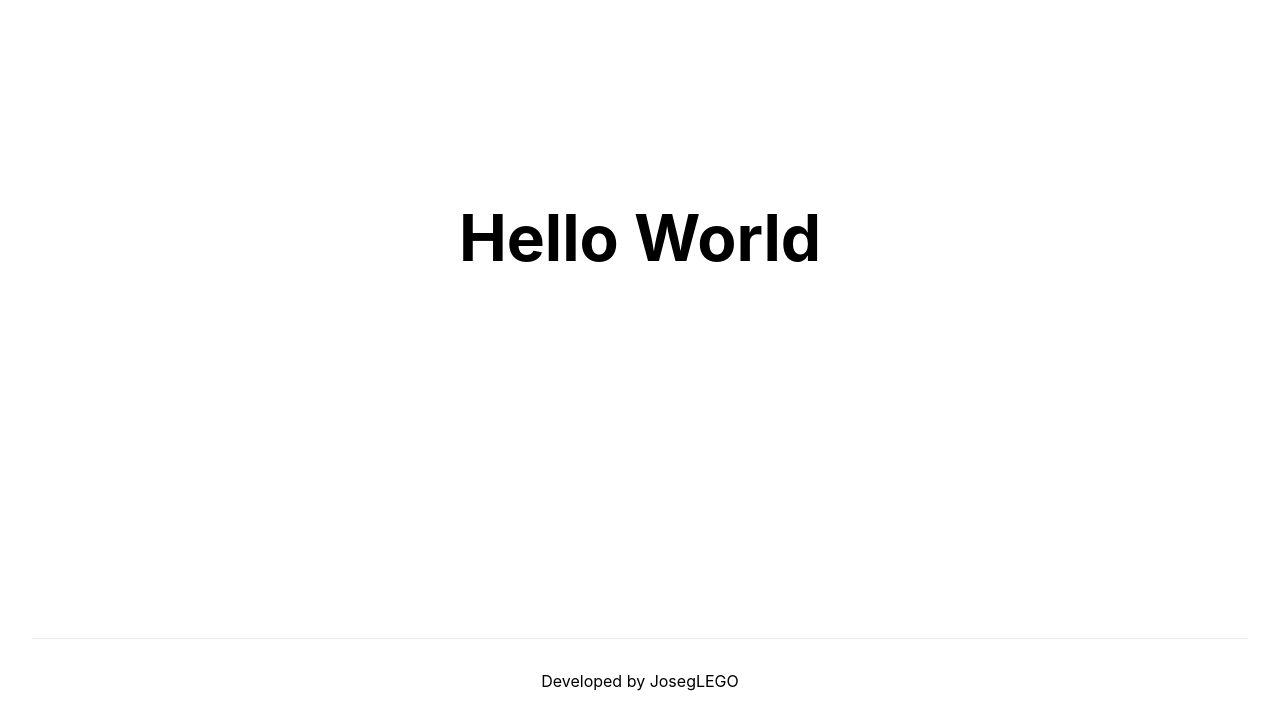
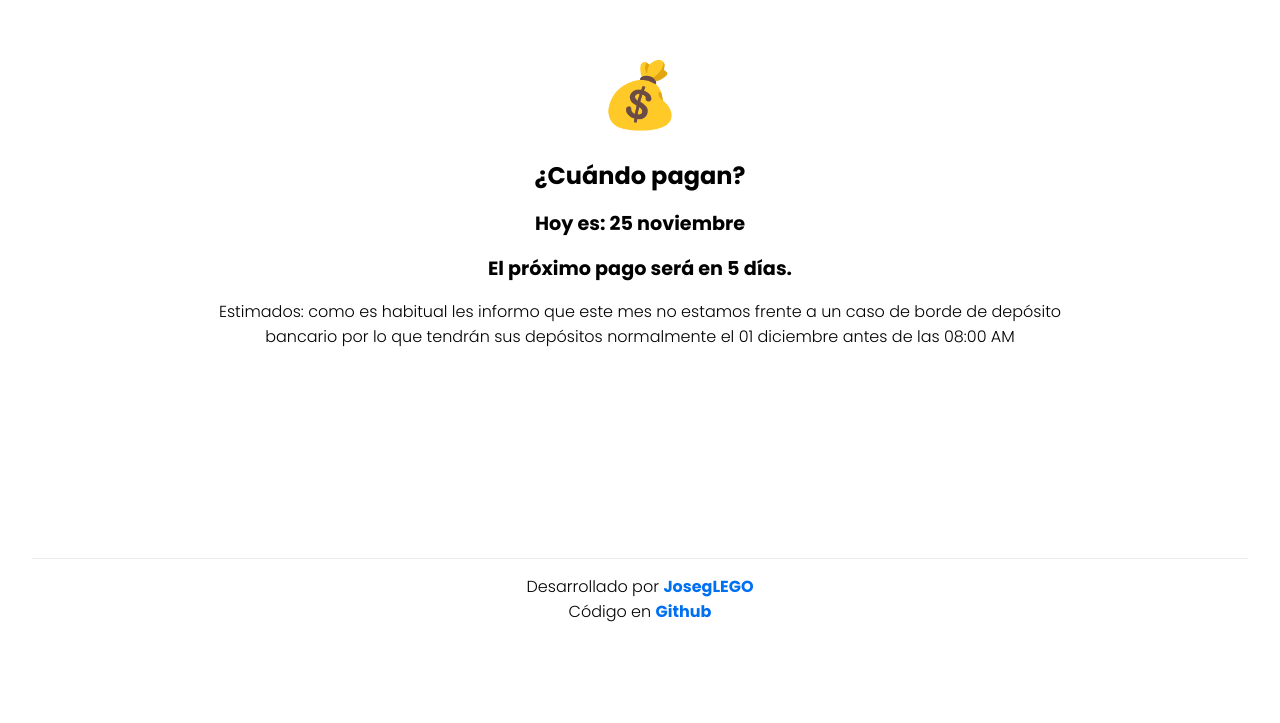
Before and after one commit to joseglego/cuandopagan, a Next.js app: page / in a window 1280 px wide. Shown: the part 162-885 px from the top of the page. After the commit the page ends 800 px from the top, so only its background shows below. Built offline with nearby package versions, Linux system fonts and the light colour scheme.

Commit message:
feat(pages.Index): show Payday and styles

```diff
--- a/pages/index.tsx
+++ b/pages/index.tsx
@@ -1,6 +1,9 @@
 import type { NextPage } from 'next'
+
 import Head from 'next/head'
 import Image from 'next/image'
+
+import Payday from '../src/components/Payday';
 import styles from '../styles/Home.module.css'
 
 const Home: NextPage = () => {
@@ -13,19 +16,14 @@ const Home: NextPage = () => {
       </Head>
 
       <main className={styles.main}>
-        <h1 className={styles.title}>
-          Hello World
-        </h1>
+        <Payday />
       </main>
 
       <footer className={styles.footer}>
-        <a
-          href="https://joseglego.io"
-          target="_blank"
-          rel="noopener noreferrer"
-        >
-          Developed by JosegLEGO
-        </a>
+        <div>
+          Desarrollado por <a href="https://joseglego.io" target="_blank" rel="noopener noreferrer">JosegLEGO</a><br />
+          Código en <a href="https://github.com/joseglego/cuandopagan"  target="_blank" rel="noopener noreferrer">Github</a>
+        </div>
       </footer>
     </div>
   )
--- a/styles/Home.module.css
+++ b/styles/Home.module.css
@@ -3,7 +3,7 @@
 }
 
 .main {
-  min-height: 100vh;
+  min-height: calc(100vh - 80px);
   padding: 4rem 0;
   flex: 1;
   display: flex;
@@ -12,20 +12,32 @@
   align-items: center;
 }
 
+@media only screen and (min-width: 768px) {
+  .main {
+    max-width: 500px;
+    margin: 0 auto;
+  }
+}
+
+@media only screen and (min-width: 1024px) {
+  .main {
+    max-width: 850px;
+    margin: 0 auto;
+  }
+}
 .footer {
+  height: 80px;
   display: flex;
-  flex: 1;
-  padding: 2rem 0;
   border-top: 1px solid #eaeaea;
+  text-align: center;
   justify-content: center;
   align-items: center;
+  line-height: 25px;
 }
 
 .footer a {
-  display: flex;
-  justify-content: center;
-  align-items: center;
-  flex-grow: 1;
+  color: #0070f3;
+  font-weight: bold;
 }
 
 .title a {
--- a/styles/globals.css
+++ b/styles/globals.css
@@ -1,9 +1,12 @@
+@import url('https://fonts.googleapis.com/css2?family=Poppins:wght@300;700&display=swap');
+
 html,
 body {
   padding: 0;
   margin: 0;
-  font-family: -apple-system, BlinkMacSystemFont, Segoe UI, Roboto, Oxygen,
-    Ubuntu, Cantarell, Fira Sans, Droid Sans, Helvetica Neue, sans-serif;
+  font-family: 'Poppins', -apple-system, BlinkMacSystemFont, Segoe UI, Roboto, Oxygen,
+               Ubuntu, Cantarell, Fira Sans, Droid Sans, Helvetica Neue, sans-serif;
+  font-weight: 300;
 }
 
 a {
@@ -14,3 +17,11 @@ a {
 * {
   box-sizing: border-box;
 }
+
+h1 {
+  font-size: 1.5em;
+}
+
+h2 {
+  font-size: 1.2em;
+}
```
